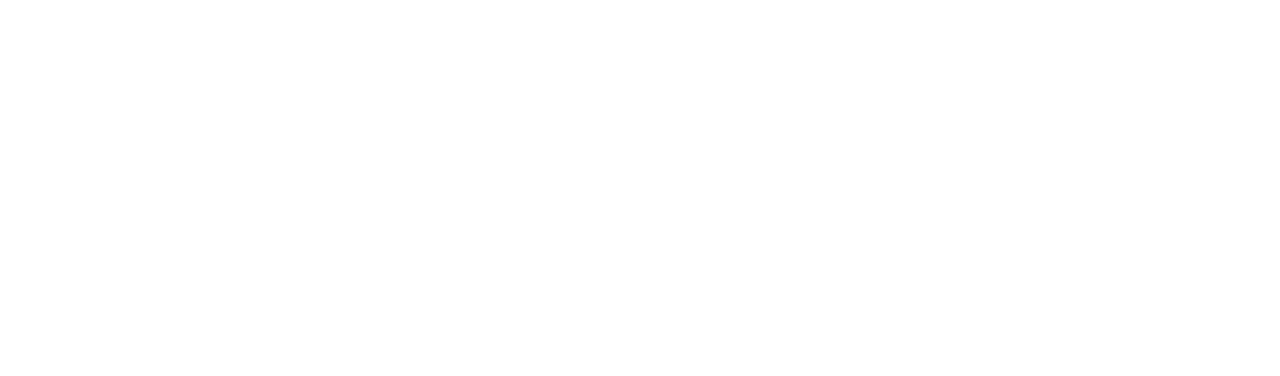
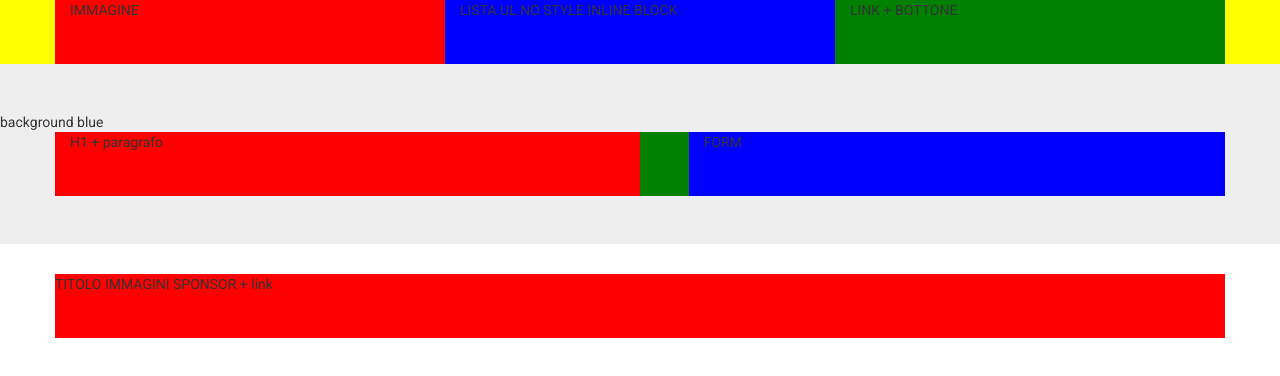
Before and after one commit to NicoloRizzi/html-css-digitalocean, a plain HTML site: page index.html in a window 1280 px wide. Drawn offline with nearby package versions, Linux system fonts and the light colour scheme.

Commit message:
STRUTTURA A BLOCCHI 1°PARTE

```diff
--- a/css/style.css
+++ b/css/style.css
@@ -0,0 +1,21 @@
+body {
+  font-family: 'Roboto', sans-serif;
+}
+
+header {
+  background-color: yellow;
+}
+
+/* DEBUG:  */
+.box1 {
+  background-color: red;
+  height: 64px;
+}
+.box2 {
+  background-color: blue;
+  height: 64px;
+}
+.box3 {
+  background-color: green;
+  height: 64px;
+}
--- a/index.html
+++ b/index.html
@@ -2,9 +2,57 @@
 <html lang="en" dir="ltr">
   <head>
     <meta charset="utf-8">
-    <title></title>
+    <meta name="viewport" content="width=device-width, initial-scale=1, maximum-scale=1, user-scalable=no">
+    <title>Homepage Digital Ocean</title>
+    <!-- Latest compiled and minified CSS -->
+    <link rel="stylesheet" href="https://maxcdn.bootstrapcdn.com/bootstrap/3.3.7/css/bootstrap.min.css" integrity="sha384-BVYiiSIFeK1dGmJRAkycuHAHRg32OmUcww7on3RYdg4Va+PmSTsz/K68vbdEjh4u" crossorigin="anonymous">
+    <!-- LINK AL FONT ROBOTO DA GOOGLE FONTS CON RELATIVI PESI -->
+    <link href="https://fonts.googleapis.com/css?family=Roboto:400,500,700&display=swap" rel="stylesheet">
+    <!-- LINK ALLO STYLE CSS -->
+    <link rel="stylesheet" href="css/style.css">
   </head>
   <body>
-
+    <header>
+      <div class="container">
+        <div class="row">
+          <div class="col-lg-4 box1">
+            IMMAGINE
+          </div>
+          <div class="col-lg-4 box2">
+            LISTA UL NO STYLE INLINE BLOCK
+          </div>
+          <div class="col-lg-4 box3">
+            LINK + BOTTONE
+          </div>
+        </div>
+      </div>
+    </header>
+    <section id="sezione-jumbotron">
+      <div class="jumbotron">
+        background blue
+        <div class="container">
+          <div class="row">
+            <div class="col-lg-6 box1">
+              H1 + paragrafo
+            </div>
+            <div class="col-lg-6 box3">
+              <div class="row">
+                <div class="col-lg-11 col-lg-offset-1 box2">
+                  FORM
+                </div>
+              </div>
+            </div>
+          </div>
+        </div>
+      </div>
+    </section>
+    <section id="sponsor">
+      <div class="container box2">
+        <div class="row box1">
+          TITOLO
+          IMMAGINI SPONSOR + link
+        </div>
+      </div>
+    </section>
   </body>
 </html>
```
